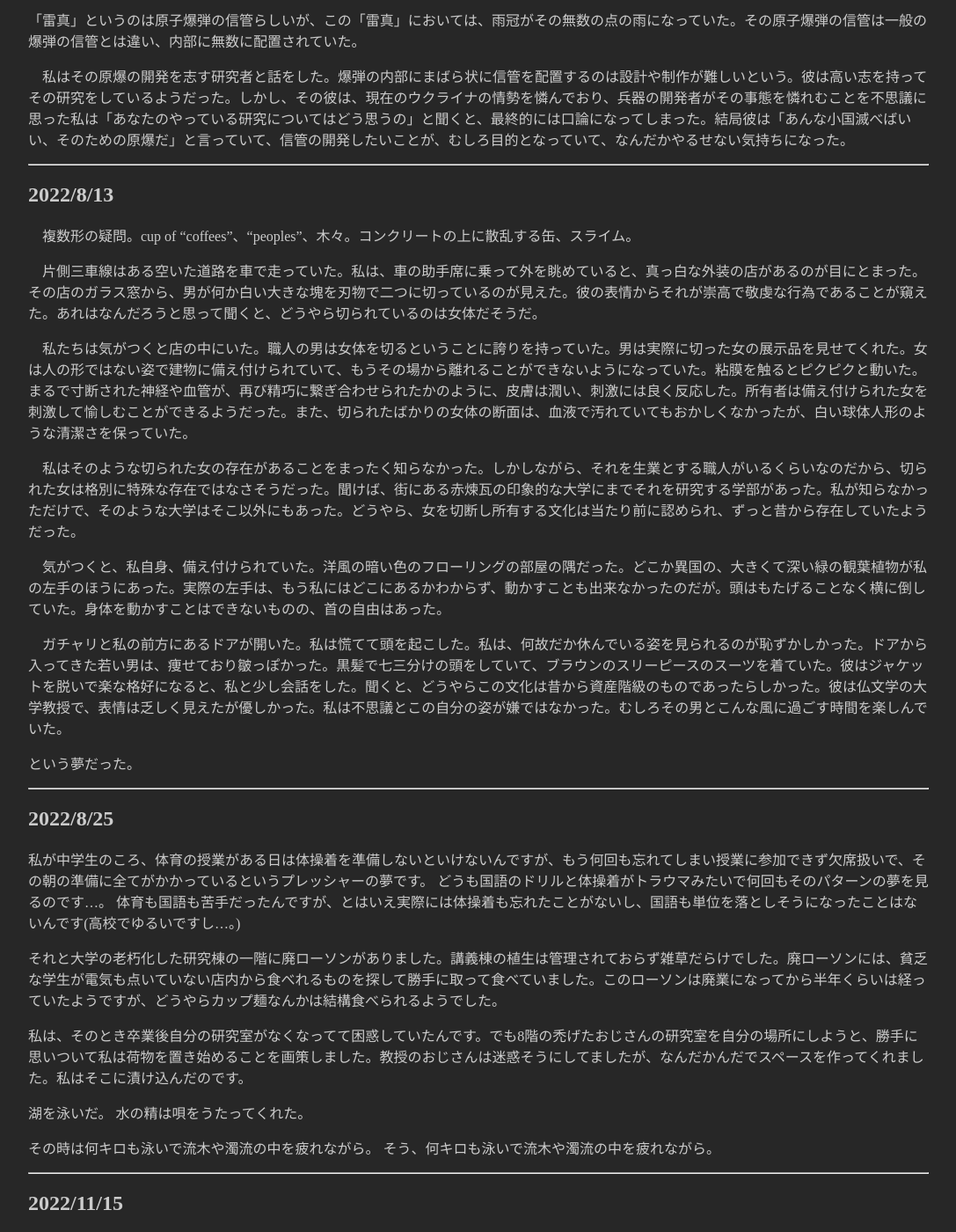
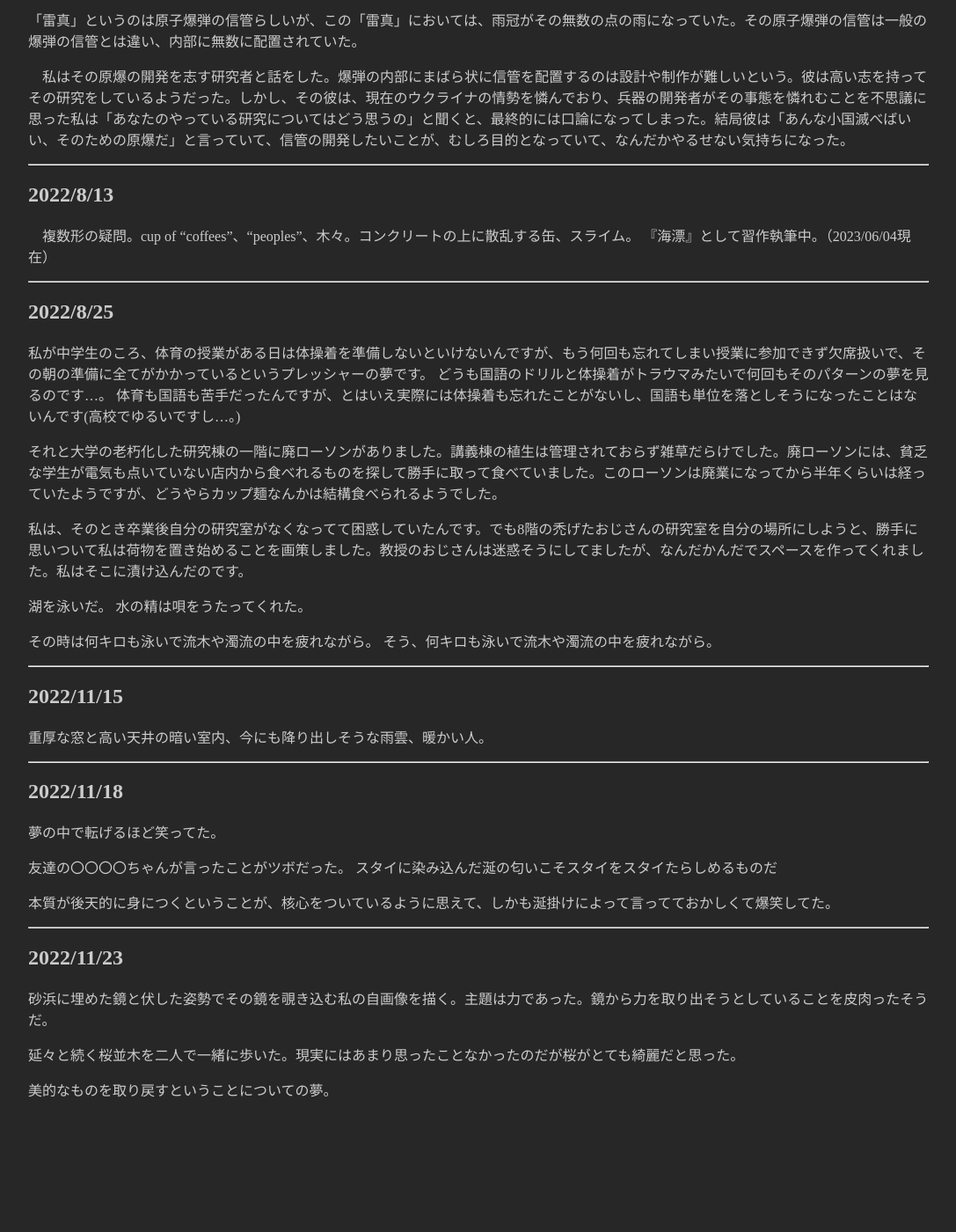
Before and after one commit to hihumi-riku/hihumi-riku.github.io, a Jekyll site: the page built from _posts/2023-06-24-dream_2022.md, in a window 1280 px wide and 1400 px high, scrolled down 651 px. Shown: the whole window at 88% size, without its empty margins (96-1183 px from the left). Built offline with Jekyll 4.4.1, drawn with Linux system fonts in a browser that asks for light colours.

Commit message:
Update 2023-06-24-dream_2022.md

```diff
--- a/_posts/2023-06-24-dream_2022.md
+++ b/_posts/2023-06-24-dream_2022.md
@@ -36,24 +36,7 @@ title: 2022年の夢日記
 ## 2022/8/13
 
 　複数形の疑問。cup of “coffees”、“peoples”、木々。コンクリートの上に散乱する缶、スライム。
-
-
-　片側三車線はある空いた道路を車で走っていた。私は、車の助手席に乗って外を眺めていると、真っ白な外装の店があるのが目にとまった。その店のガラス窓から、男が何か白い大きな塊を刃物で二つに切っているのが見えた。彼の表情からそれが崇高で敬虔な行為であることが窺えた。あれはなんだろうと思って聞くと、どうやら切られているのは女体だそうだ。
-
-　私たちは気がつくと店の中にいた。職人の男は女体を切るということに誇りを持っていた。男は実際に切った女の展示品を見せてくれた。女は人の形ではない姿で建物に備え付けられていて、もうその場から離れることができないようになっていた。粘膜を触るとピクピクと動いた。まるで寸断された神経や血管が、再び精巧に繋ぎ合わせられたかのように、皮膚は潤い、刺激には良く反応した。所有者は備え付けられた女を刺激して愉しむことができるようだった。また、切られたばかりの女体の断面は、血液で汚れていてもおかしくなかったが、白い球体人形のような清潔さを保っていた。
-
-
-　私はそのような切られた女の存在があることをまったく知らなかった。しかしながら、それを生業とする職人がいるくらいなのだから、切られた女は格別に特殊な存在ではなさそうだった。聞けば、街にある赤煉瓦の印象的な大学にまでそれを研究する学部があった。私が知らなかっただけで、そのような大学はそこ以外にもあった。どうやら、女を切断し所有する文化は当たり前に認められ、ずっと昔から存在していたようだった。
-
-
-　気がつくと、私自身、備え付けられていた。洋風の暗い色のフローリングの部屋の隅だった。どこか異国の、大きくて深い緑の観葉植物が私の左手のほうにあった。実際の左手は、もう私にはどこにあるかわからず、動かすことも出来なかったのだが。頭はもたげることなく横に倒していた。身体を動かすことはできないものの、首の自由はあった。
-
-
-　ガチャリと私の前方にあるドアが開いた。私は慌てて頭を起こした。私は、何故だか休んでいる姿を見られるのが恥ずかしかった。ドアから入ってきた若い男は、痩せており皺っぽかった。黒髪で七三分けの頭をしていて、ブラウンのスリーピースのスーツを着ていた。彼はジャケットを脱いで楽な格好になると、私と少し会話をした。聞くと、どうやらこの文化は昔から資産階級のものであったらしかった。彼は仏文学の大学教授で、表情は乏しく見えたが優しかった。私は不思議とこの自分の姿が嫌ではなかった。むしろその男とこんな風に過ごす時間を楽しんでいた。
-
-
-という夢だった。
-
+『海漂』として習作執筆中。（2023/06/04現在）
 
 ---
 <a id="4"></a>
```
